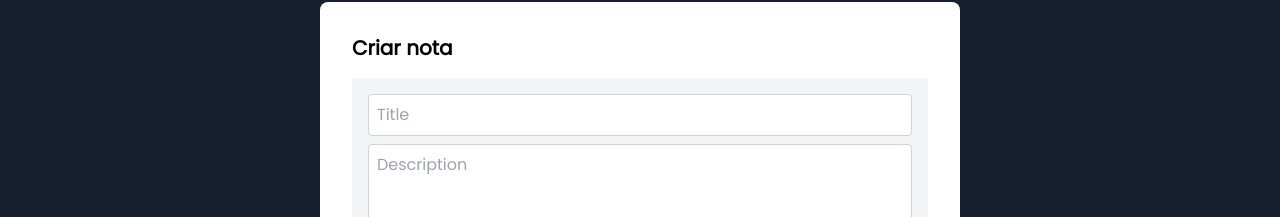
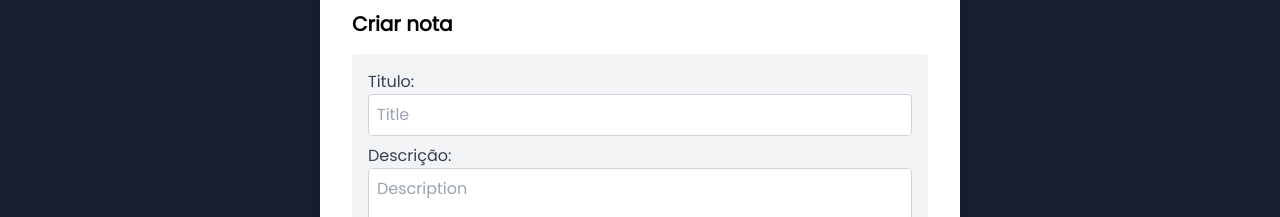
Before and after one commit to IagoPuzer/TesteQuaVi, a Next.js app: page / in a window 1280 px wide. Both pictures are taken after a click on the button "Criar nota". Shown: the part 179-396 px from the top of the page. Built offline with nearby package versions, Linux system fonts and the light colour scheme; no server answers; the database is empty.

Commit message:
Ajuste no form

```diff
--- a/src/app/components/forms/CreateNoteForm.tsx
+++ b/src/app/components/forms/CreateNoteForm.tsx
@@ -49,6 +49,7 @@ export default function CreateNoteForm({
 
   return (
     <form className="bg-gray-100 p-4 rounded mb-8" onSubmit={createNewNote}>
+      <label className="text-slate-700">Titulo:</label>
       <input
         type="text"
         name="title"
@@ -57,6 +58,7 @@ export default function CreateNoteForm({
         value={newNoteData.title}
         onChange={handleChange}
       />
+      <label className="text-slate-700">Descrição:</label>
       <textarea
         name="description"
         placeholder="Description"
--- a/src/app/components/forms/UpdateNoteForm.tsx
+++ b/src/app/components/forms/UpdateNoteForm.tsx
@@ -47,6 +47,7 @@ export default function UpdateNoteForm({
 
   return (
     <form className="bg-gray-100 p-4 rounded mb-8 " onSubmit={handleUpdateNote}>
+      <label className="text-slate-700">Titulo:</label>
       <input
         type="text"
         name="title"
@@ -55,6 +56,7 @@ export default function UpdateNoteForm({
         value={noteData.title}
         onChange={handleChange}
       />
+      <label className="text-slate-700">Descrição:</label>
       <textarea
         name="description"
         placeholder="Description"
```
